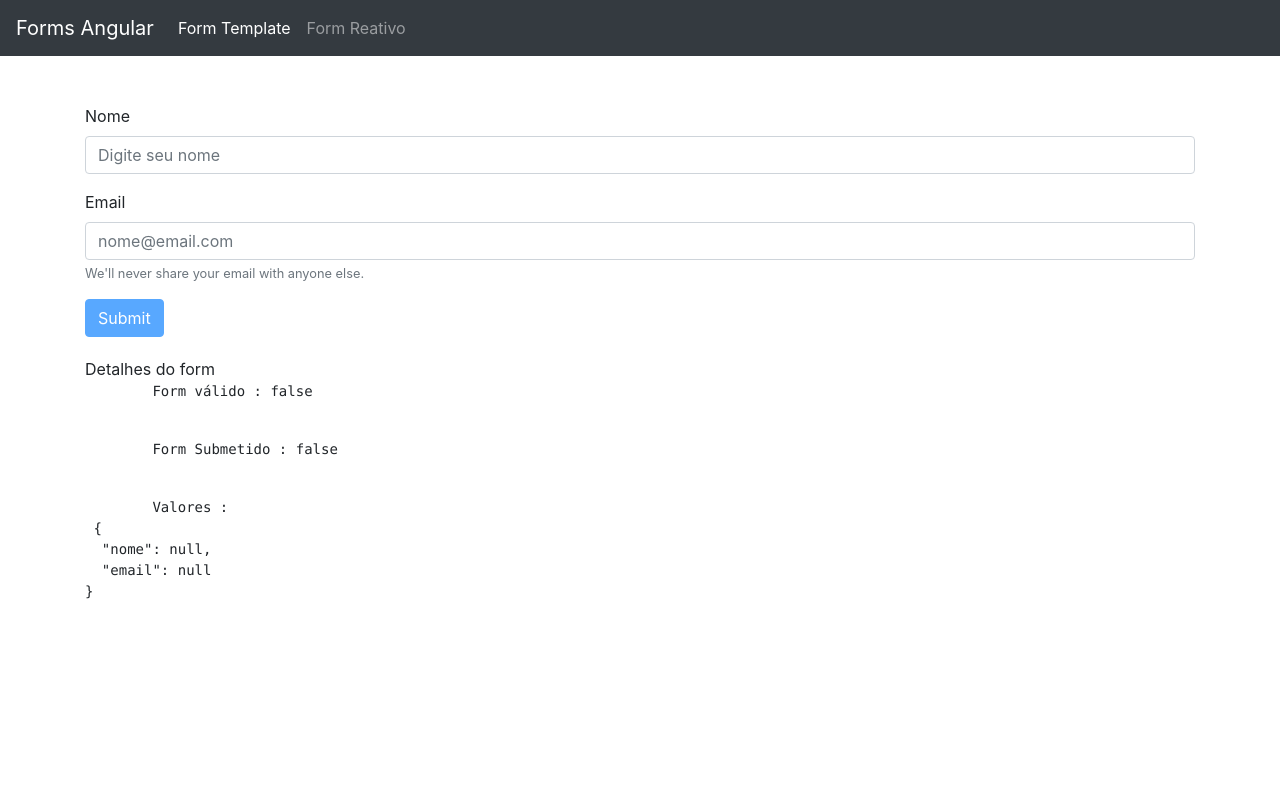
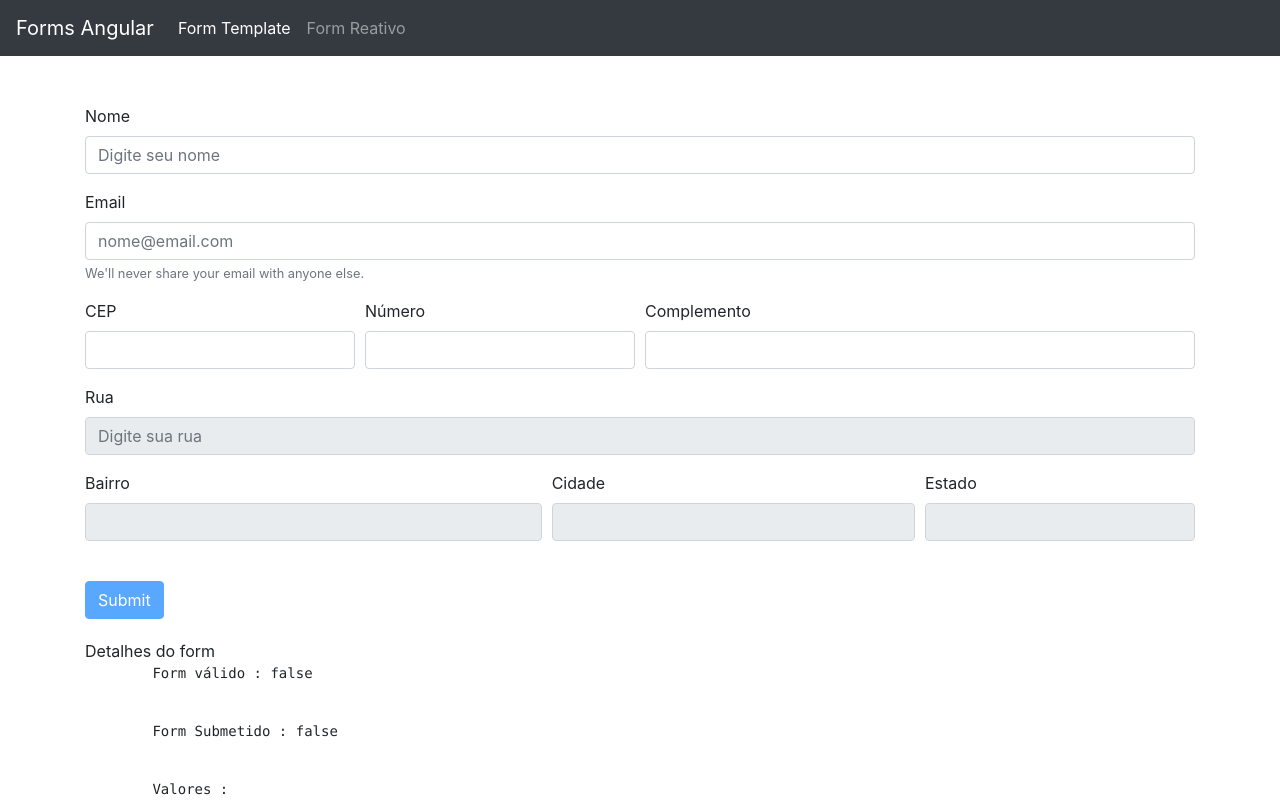
Before and after one commit to MucaBordini/curso-angular-forms, an Angular app: page /templateForm in a window 1280 px wide. Shown: the top 800 px of the page. Built offline with nearby package versions, Linux system fonts and the light colour scheme.

Commit message:
Adicionando campos de endereço

```diff
--- a/src/app/template-form/template-form.component.html
+++ b/src/app/template-form/template-form.component.html
@@ -1,13 +1,14 @@
 <br><br>
-<form #f="ngForm" (ngSubmit)="onSubmit(f)">
+<form #f="ngForm" (ngSubmit)="onSubmit(f)" class="form-horizontal">
+
     <div class="form-group">
       <label for="nome">Nome</label>
       <input name="nome" type="text" class="form-control" id="nome" placeholder="Digite seu nome" [(ngModel)]="usuario.nome" required #nome="ngModel">
-
       <div class="alert alert-danger" role="alert" *ngIf="!nome.valid && nome.touched">
           Nome é obrigatório
       </div>
     </div>
+
     <div class="form-group">
       <label for="email">Email</label>
       <input name="email" type="email" class="form-control" id="exampleInputEmail1" aria-describedby="emailHelp" placeholder="nome@email.com" [(ngModel)]="usuario.email" required email #email="ngModel">
@@ -16,7 +17,70 @@
       </div>
       <small id="emailHelp" class="form-text text-muted">We'll never share your email with anyone else.</small>
     </div>
+
+  <div class="form-row">
+
+    <div class="form-group col-sm-3">
+      <label for="cep" class="control-label">CEP</label>
+      <input type="text" class="form-control" id="cep" name="cep" ngModel required #cep="ngModel">
+      <div class="alert alert-danger" role="alert" *ngIf="!cep.valid && cep.touched">
+        CEP é obrigatório
+      </div>
+    </div>
+
+    <div class="form-group col-sm-3">
+      <label for="numero" class="control-label">Número</label>
+      <input type="text" class="form-control" id="numero" name="numero" ngModel required #numero="ngModel">
+      <div class="alert alert-danger" role="alert" *ngIf="!numero.valid && numero.touched">
+        Número é obrigatório
+      </div>
+    </div>
+
+    <div class="form-group col-sm-6">
+      <label for="complemento" class="control-label">Complemento</label>
+      <input type="text" class="form-control" id="complemento" name="complemento" ngModel required #complemento="ngModel">
+      <div class="alert alert-danger" role="alert" *ngIf="!complemento.valid && complemento.touched">
+        Complemento é obrigatório
+      </div>
+    </div>
+
+  </div>
+  <div class="form-group">
+    <label for="rua">Rua</label>
+    <input name="rua" type="text" class="form-control" id="rua" placeholder="Digite sua rua" ngModel required #rua="ngModel" readonly>
+    <div class="alert alert-danger" role="alert" *ngIf="!rua.valid && rua.touched">
+        Rua é obrigatório
+    </div>
+  </div>
+
+  <div class="form-row">
+
+    <div class="form-group col-sm-5">
+      <label for="bairro" class="control-label">Bairro</label>
+      <input type="text" class="form-control" id="bairro" name="bairro" ngModel required #bairro="ngModel" readonly>
+      <div class="alert alert-danger" role="alert" *ngIf="!bairro.valid && bairro.touched">
+        Bairro é obrigatório
+      </div>
+    </div>
+
+    <div class="form-group col-sm-4">
+      <label for="cidade" class="control-label">Cidade</label>
+      <input type="text" class="form-control" id="cidade" name="cidade" ngModel required #cidade="ngModel" readonly>
+      <div class="alert alert-danger" role="alert" *ngIf="!cidade.valid && cidade.touched">
+        Cidade é obrigatório
+      </div>
+    </div>
+
+    <div class="form-group col-sm-3">
+      <label for="estado" class="control-label">Estado</label>
+      <input type="text" class="form-control" id="estado" name="estado" ngModel required #estado="ngModel" readonly>
+      <div class="alert alert-danger" role="alert" *ngIf="!estado.valid && estado.touched">
+        Estado é obrigatório
+      </div>
+    </div>
+
+  </div>
+  <br>
   <button type="submit" class="btn btn-primary" [disabled]="!f.valid">Submit</button>
-
   <app-form-debug [form]="f"></app-form-debug>
 </form>
```
Lines whose indentation alone changed are shown as unchanged.
